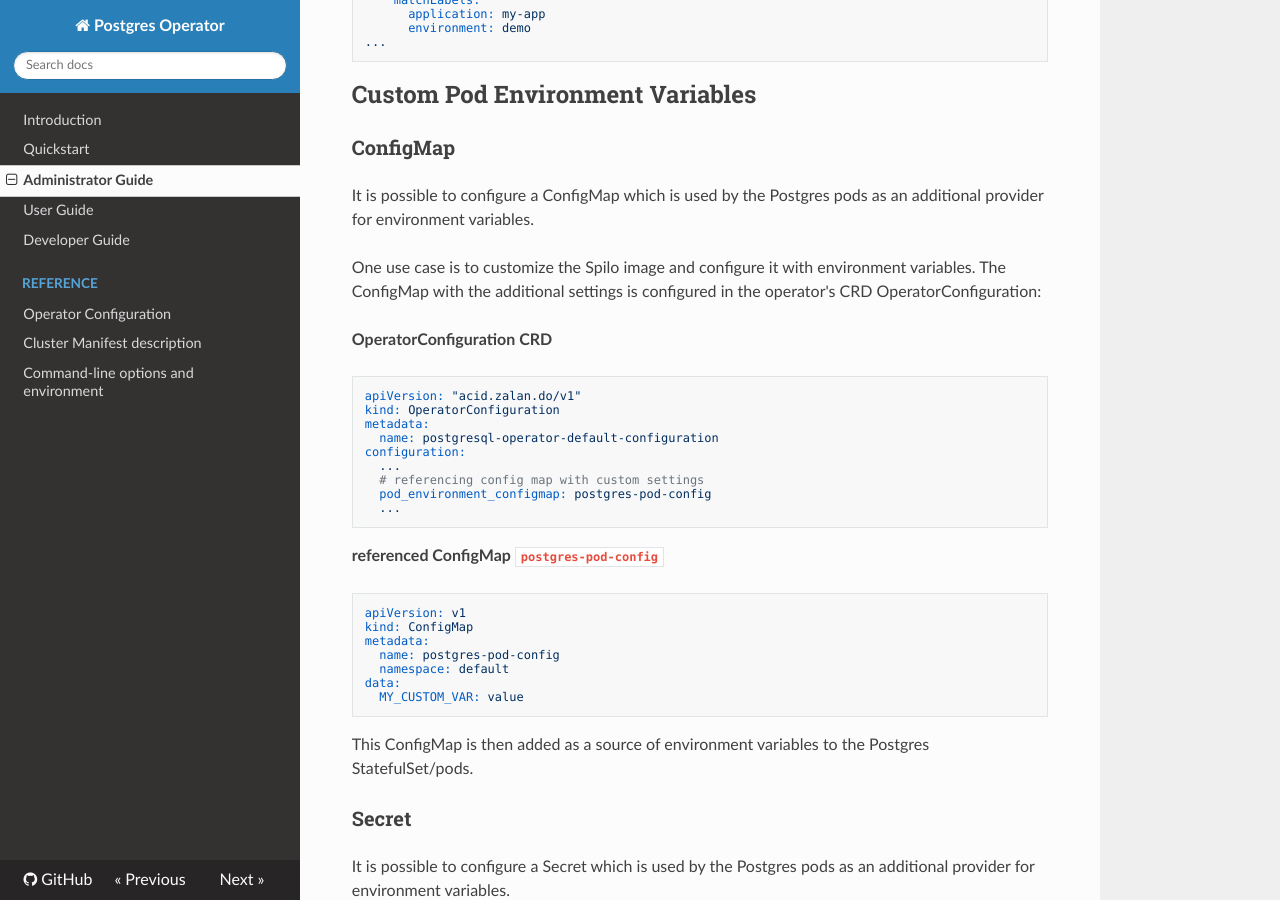
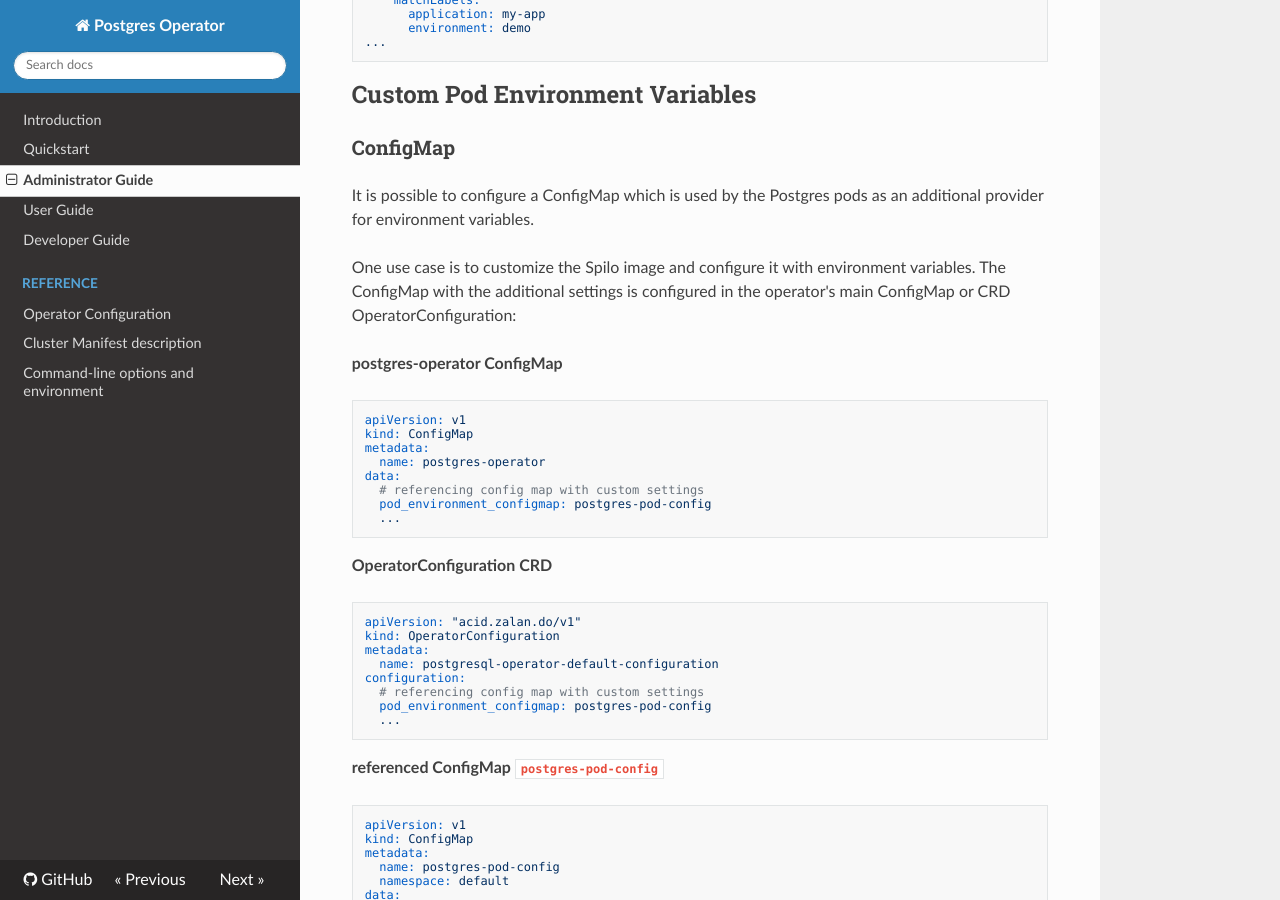
Before and after one commit to zalando/postgres-operator, an MkDocs documentation site: the page built from docs/administrator.md, in a window 1280 px wide and 900 px high, scrolled down 4351 px. Built offline with MkDocs 1.6.1, drawn with Linux system fonts in a browser that asks for light colours; nearby versions of some CDN libraries; old or Windows-style settings are respelled for this version of MkDocs.

Commit message:
Address review comment - ConfigMap is not deprecated
Mentioned in:
https://github.com/zalando/postgres-operator/pull/481/files#r258046362

````diff
--- a/docs/administrator.md
+++ b/docs/administrator.md
@@ -242,7 +242,20 @@ an additional provider for environment variables.
 
 One use case is to customize the Spilo image and configure it with environment
 variables. The ConfigMap with the additional settings is configured in the
-operator's CRD OperatorConfiguration:
+operator's main ConfigMap or CRD OperatorConfiguration:
+
+**postgres-operator ConfigMap**
+
+```yaml
+apiVersion: v1
+kind: ConfigMap
+metadata:
+  name: postgres-operator
+data:
+  # referencing config map with custom settings
+  pod_environment_configmap: postgres-pod-config
+  ...
+```
 
 **OperatorConfiguration CRD**
 
@@ -252,7 +265,6 @@ kind: OperatorConfiguration
 metadata:
   name: postgresql-operator-default-configuration
 configuration:
-  ...
   # referencing config map with custom settings
   pod_environment_configmap: postgres-pod-config
   ...
````
